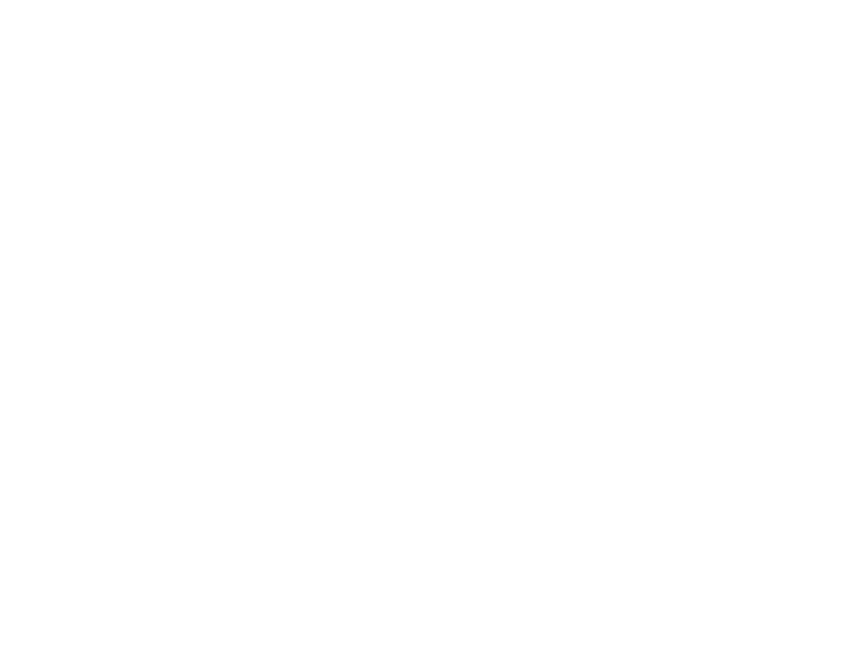
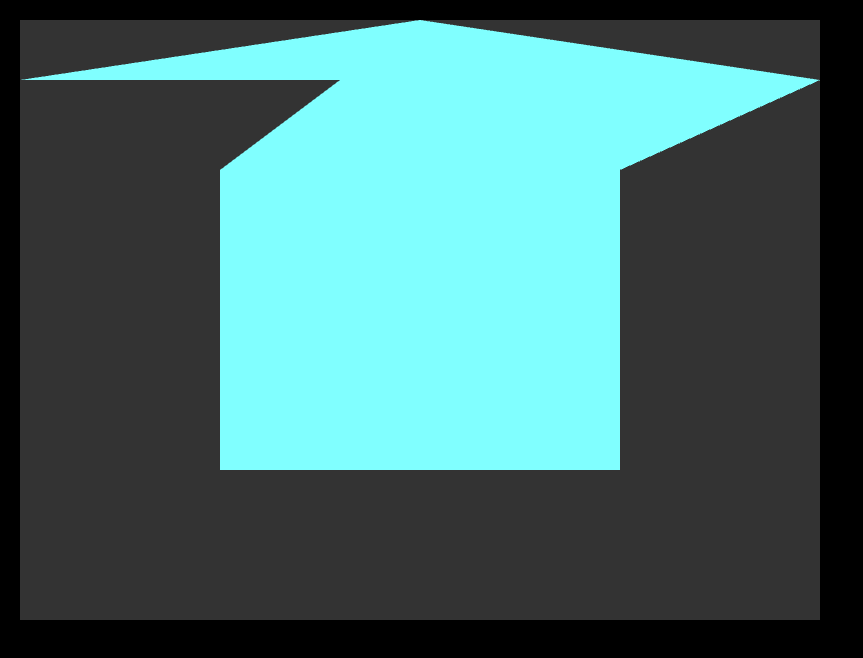
Before and after one commit to AmyCur/Maths_and_Physics, a plain HTML site: page src/index.html in a window 1280 px wide. Shown: the whole page, without its empty margins (0-863 px from the left). Drawn offline with Linux system fonts and the light colour scheme.

Commit message:
Made a house

```diff
--- a/src/index.html
+++ b/src/index.html
@@ -1,11 +1,26 @@
-<!DOCTYPE html>
+<!doctype html>
+
 <html lang="en">
-<head>
-    <meta charset="UTF-8">
-    <meta name="viewport" content="width=device-width, initial-scale=1.0">
-    <title>Document</title>
-</head>
-<body>
-
-</body>
+    <head>
+        <meta charset="utf-8">
+        <meta name="viewport" content="width=device-width, initial-scale=1">
+        <title>Lab 3 - Basic Shapes in WebGL</title>
+        <style>
+            html, head, body {
+                margin: 0;
+                padding: 10px;
+                background-color: #000;
+            }
+            #canvas {
+                width: 800px;
+                height: 600px;
+                background-color: #6c932e;
+            }
+        </style>
+    </head>
+    <body>
+        <canvas id="canvas" width="800px" height="600px" />
+        <script src="js/webGLUtils.js"></script>
+        <script src="js/main.js"></script>
+    </body>
 </html>
--- /dev/null
+++ b/src/js/main.js
@@ -0,0 +1,139 @@
+// Main function
+
+// const canvas = document.getElementById("canvas");
+// const gl = canvas.getContext("webgl2");
+
+// Define triangle vertices
+const vertices = new Float32Array([
+    // x    y    z
+    -0.5, -0.5, 0.0, // vertex 0    2 --- 3
+    0.5, -0.5, 0.0, // vertex 1     |     |
+    -0.5,  0.5, 0.0, // vertex 2    0 --- 1
+    0.5, 0.5,  0.0,
+    0.0, 1.0, 0.0,
+    1, 0.8,0,
+    -1, 0.8, 0,
+  ]);
+
+
+
+  // Define fragment shader
+  const fragmentShaderSource =
+    `#version 300 es
+    precision mediump float;
+
+    uniform vec4 uColor;
+    out vec4 fragColor;
+
+    void main() {
+        fragColor = uColor;
+    }`;
+
+const vertexShaderSource =
+    `#version 300 es
+    precision mediump float;
+
+    in vec3 aPosition;
+
+    void main() {
+        gl_Position = vec4(aPosition, 1);
+    }`;
+
+function BindVBOAndCopyVerticiesData(gl){
+    // Create a VBO for the triangle
+    const vbo = gl.createBuffer();
+    // Bind it
+    gl.bindBuffer(gl.ARRAY_BUFFER, vbo);
+    // gl.bufferData(gl.ARRAY_BUFFER, vertices, gl.STATIC_DRAW); – Copies the data from the vertices array into the VBO which is the currently bound buffer. The gl.STATIC_DRAW input is a performance hint to WebGL, here we are saying that that triangle vertices will not change.
+    gl.bufferData(gl.ARRAY_BUFFER, vertices, gl.STATIC_DRAW);
+    // Un bind it
+    gl.bindBuffer(gl.ARRAY_BUFFER, null);
+
+    return vbo;
+}
+
+// function CreateVertexShader(){
+
+
+
+//     const vertexShader = gl.createShader(gl.VERTEX_SHADER);
+//     gl.shaderSource(vertexShader, vertexShaderSource);
+//     gl.compileShader(vertexShader);
+
+//     if (!gl.getShaderParameter(vertexShader, gl.COMPILE_STATUS)) {
+//         console.log(`Error compiling vertex shader:\n`, gl.getShaderInfoLog(vertexShader));
+//         gl.deleteShader(vertexShader);
+//     }
+
+//     return vertexShader;
+// }
+
+// function CreateFragmentShader(){
+//     // Define fragment shader
+
+
+//     const fragmentShader = gl.createShader(gl.FRAGMENT_SHADER);
+//     gl.shaderSource(fragmentShader, fragmentShaderSource);
+//     gl.compileShader(fragmentShader);
+
+//     if (!gl.getShaderParameter(fragmentShader, gl.COMPILE_STATUS)) {
+//         console.log(`Error compiling fragment shader:\n`, gl.getShaderInfoLog(fragmentShader));
+//         gl.deleteShader(fragmentShader);
+//     }
+
+//     return fragmentShader;
+// }
+
+// function CreateProgram(vertexShader, fragmentShader){
+//     const program = gl.createProgram();
+//     gl.attachShader(program, vertexShader);
+//     gl.attachShader(program, fragmentShader);
+//     gl.linkProgram(program);
+
+//     if (!gl.getProgramParameter(program, gl.LINK_STATUS)) {
+//         console.log(`Failed to link WebGL program : ${gl.getProgramInfoLog(program)}`);
+//         return;
+//     }
+
+//     gl.useProgram(program);
+
+//     return program;
+// }
+
+function CommunicateVertexAttrib(gl, program, vbo){
+    const positionLocation = gl.getAttribLocation(program, "aPosition");
+    gl.enableVertexAttribArray(positionLocation);
+    gl.bindBuffer(gl.ARRAY_BUFFER, vbo);
+    gl.vertexAttribPointer
+    (
+        positionLocation, // index
+        3,                // size
+        gl.FLOAT,         // type
+        false,            // normalized
+        0,                // stride
+        0                 // offset
+    );
+}
+
+function DrawTriangle(gl){
+    gl.drawArrays(gl.TRIANGLE_STRIP, 0, 7);
+}
+
+function main() {
+    const canvas = document.getElementById("canvas");
+    const gl = initWebGL(canvas);
+
+    const vbo = BindVBOAndCopyVerticiesData(gl);
+    const program = createProgram(gl, vertexShaderSource, fragmentShaderSource);
+
+    gl.useProgram(program);
+
+    CommunicateVertexAttrib(gl, program, vbo);
+
+    const colorLocation = gl.getUniformLocation(program, 'uColor');
+    gl.uniform4fv(colorLocation, [0.5, 1.0, 1, 1.0]);
+
+    DrawTriangle(gl);
+}
+
+main();
--- /dev/null
+++ b/src/js/webGLUtils.js
@@ -0,0 +1,44 @@
+// Initialize WebGL context
+function initWebGL(canvas) {
+  const gl = canvas.getContext("webgl2") || canvas.getContext("webgl");
+  if (!gl) throw new Error("WebGL not supported");
+
+  gl.viewport(0, 0, canvas.width, canvas.height);
+  gl.clearColor(0.2, 0.2, 0.2, 1.0);
+  gl.clear(gl.COLOR_BUFFER_BIT);
+
+  return gl;
+}
+
+// Compile a shader
+function compileShader(gl, source, type) {
+  const shader = gl.createShader(type);
+  gl.shaderSource(shader, source);
+  gl.compileShader(shader);
+
+  if (!gl.getShaderParameter(shader, gl.COMPILE_STATUS)) {
+    console.error(gl.getShaderInfoLog(shader));
+    gl.deleteShader(shader);
+    return null;
+  }
+  return shader;
+}
+
+// Create shader program
+function createProgram(gl, vertexSource, fragmentSource) {
+  const vertexShader = compileShader(gl, vertexSource, gl.VERTEX_SHADER);
+  const fragmentShader = compileShader(gl, fragmentSource, gl.FRAGMENT_SHADER);
+
+  const program = gl.createProgram();
+  gl.attachShader(program, vertexShader);
+  gl.attachShader(program, fragmentShader);
+  gl.linkProgram(program);
+
+  if (!gl.getProgramParameter(program, gl.LINK_STATUS)) {
+    console.error(gl.getProgramInfoLog(program));
+    gl.deleteProgram(program);
+    return null;
+  }
+
+  return program;
+}
```
